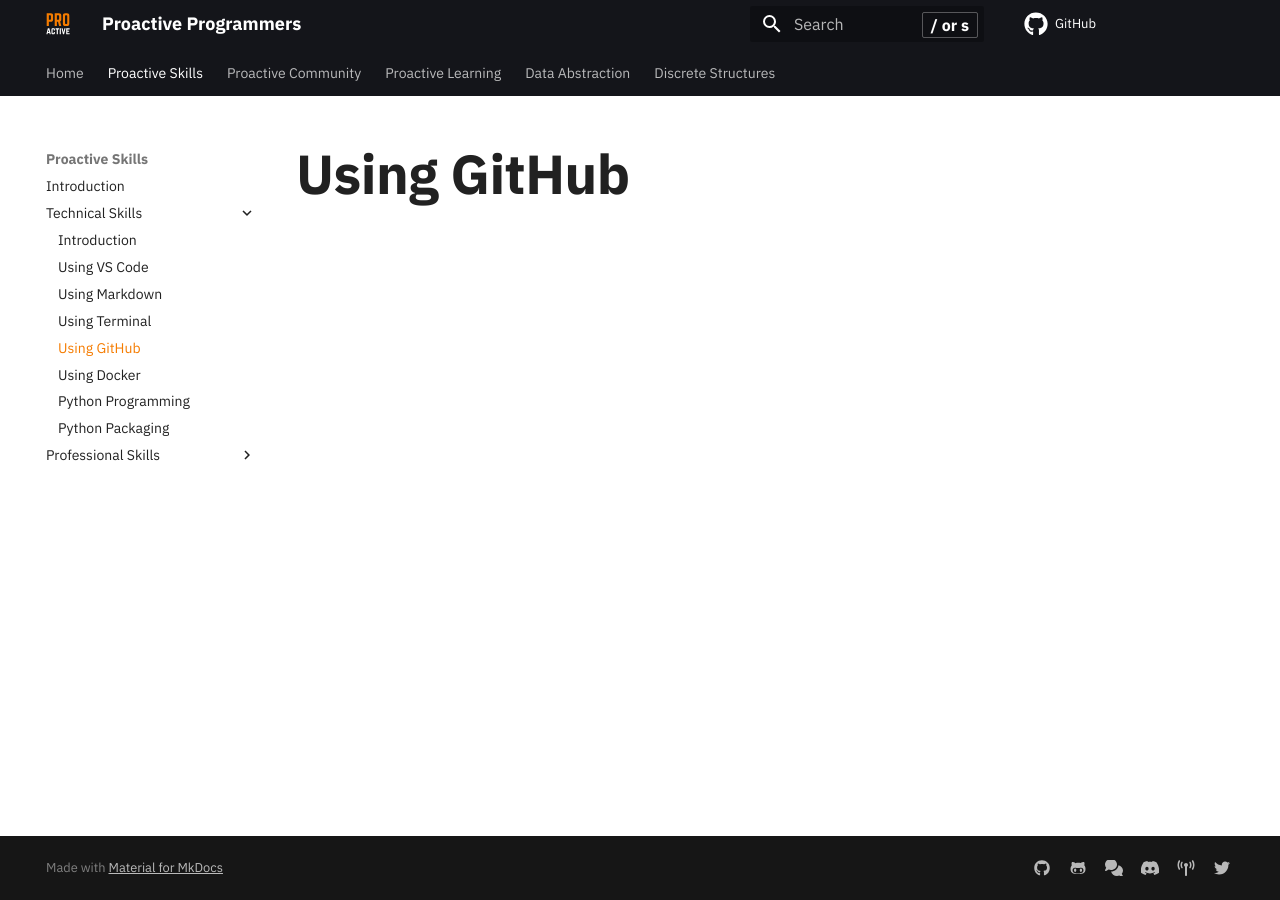
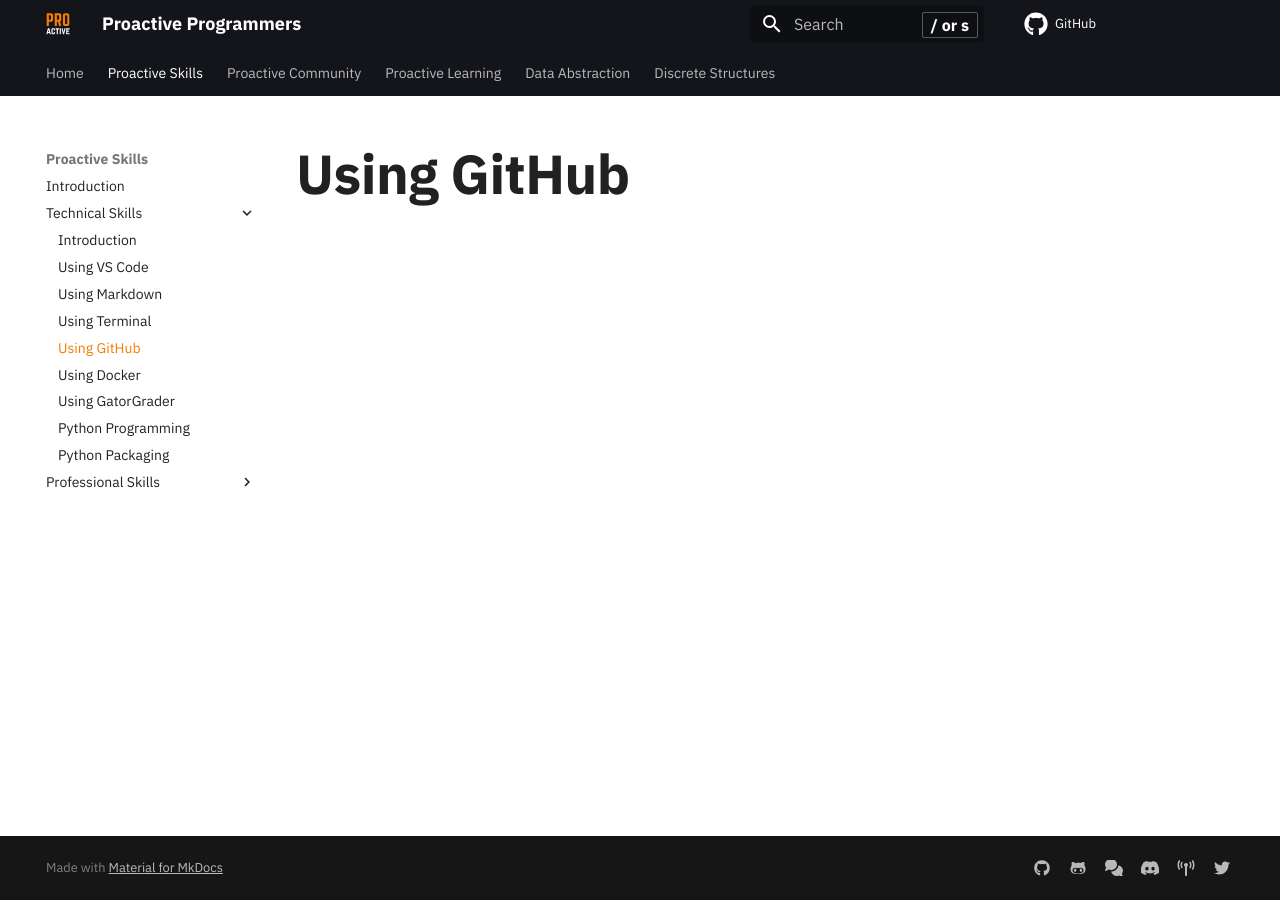
Before and after one commit to ProactiveProgrammers/www.proactiveprogrammers.com, an MkDocs documentation site: the page built from docs/proactive-skills/technical-skills/using-git.md, in a window 1280 px wide. Built offline with MkDocs 1.6.1 and Material for MkDocs 9.7.7, drawn with Linux system fonts in a browser that asks for light colours; comment, search, counter and statistics services are not loaded.

Commit message:
chore: Add using-gatorgrader in the navigation in mkdocs.yml.

```diff
--- a/mkdocs.yml
+++ b/mkdocs.yml
@@ -152,6 +152,7 @@ nav:
       - Using Terminal: proactive-skills/technical-skills/using-terminal.md
       - Using GitHub: proactive-skills/technical-skills/using-git.md
       - Using Docker: proactive-skills/technical-skills/using-docker.md
+      - Using GatorGrader: proactive-skills/technical-skills/using-gatorgrader.md
       - Python Programming: proactive-skills/technical-skills/python-programming.md
       - Python Packaging: proactive-skills/technical-skills/python-packages.md
     - Professional Skills:
```
